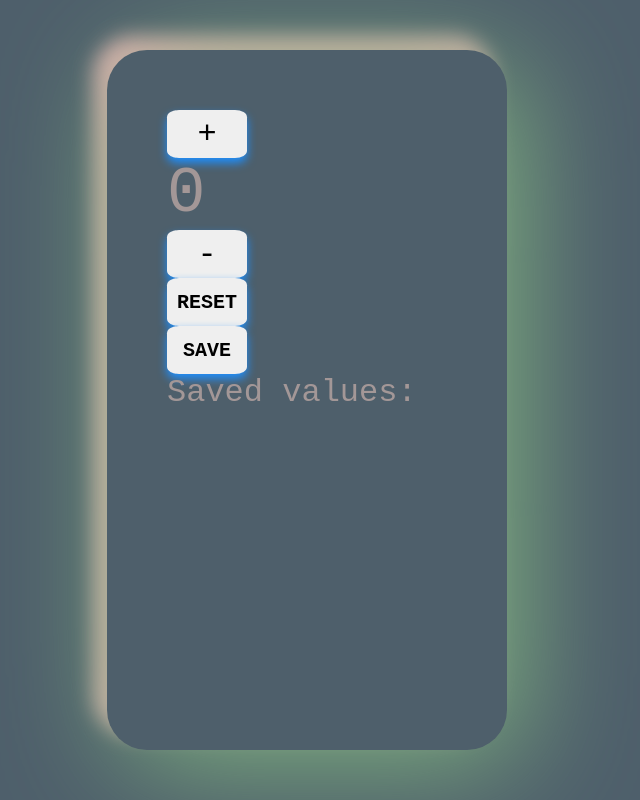
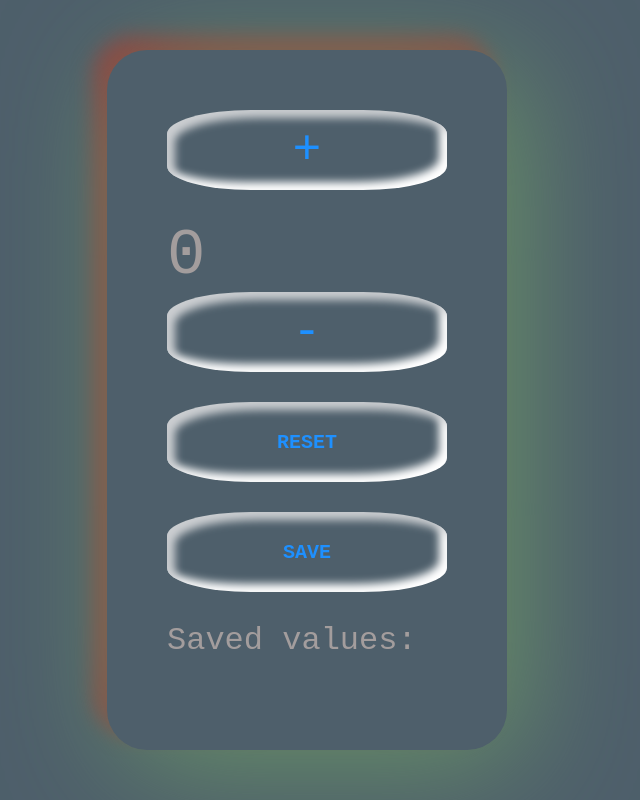
Before and after one commit to Farkas80/JS-counter, a plain HTML site: page index.html in a window 1280 px wide. Shown: the whole page, without its empty margins (333-973 px from the left). Drawn offline with Linux system fonts and the light colour scheme.

Commit message:
Update colors

```diff
--- a/scss/main.scss
+++ b/scss/main.scss
@@ -13,7 +13,7 @@ body {
     flex-wrap: wrap;
     align-items: center;
     justify-content: center;
-    color: rgb(163, 151, 151);
+    color: #a39d9d;
     background: #4e5f6b;
 
     font-size: 16px;
@@ -28,19 +28,26 @@ p {
     height: 700px;
     padding: 60px;
     background-color: #4e5f6b;
-    box-shadow: 14px 14px 120px rgb(129, 179, 129),
-                -14px -14px 20px rgb(218, 174, 174);
+    box-shadow: 14px 14px 120px #689268,
+                -14px -14px 20px #8f4040;
     border-radius: 40px;
 }
 
 button {
     cursor: pointer;
-    width: 5rem;
-    height: 3rem;
-    border-radius: 15%;
-    border-style: hidden;
-    font-size: 2rem;
-    box-shadow: 0px 5px 10px rgba(dodgerblue, 40%);
+    border: none;
+    outline: none;
+    background: none;
+    font-size: 3rem;
+    width: 100%;
+    color: dodgerblue;
+    margin-bottom: 30px;
+    padding: 10px 20px;
+    height: 5rem;
+    border-radius: 30%;
+    //box-shadow: 0px 5px 10px rgba(dodgerblue, 40%);
+    box-shadow: inset 8px 8px 8px #cbced1,
+                inset -8px -8px 8px #fff;
 }
 
 #mainNum {
```
Also changed, not shown: scss/main.css.
